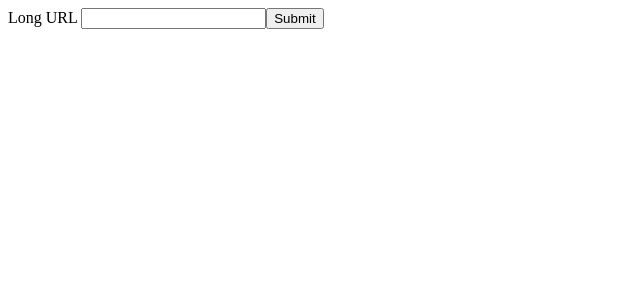
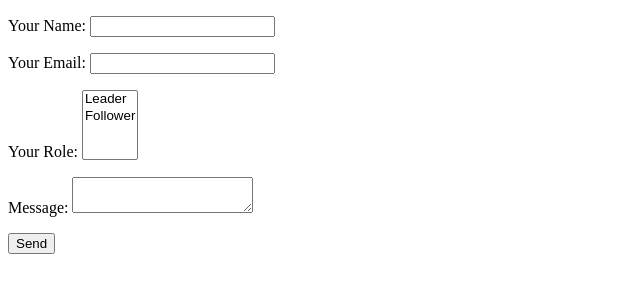
Before and after one commit to abohannon/redirect-tool, a Gatsby site: page /internal/redirect-tool in a window 1280 px wide. Shown: the whole page, without its empty margins (0-640 px from the left). Built offline with nearby package versions, Linux system fonts and the light colour scheme; Gatsby itself is replaced by a stand-in of ours.

Commit message:
wip form

```diff
--- a/src/pages/internal/redirect-tool.js
+++ b/src/pages/internal/redirect-tool.js
@@ -5,10 +5,25 @@
 const RedirectTool = props => {
   return (
     <Box width={600}>
-      <form name="redirect" method="POST" netlify>
-        <label>Long URL <input type="text" name="longUrl" /></label>
-
-        <button type="submit">Submit</button>
+      <form name="contact" method="POST" data-netlify="true">
+        <p>
+          <label>Your Name: <input type="text" name="name" /></label>
+        </p>
+        <p>
+          <label>Your Email: <input type="email" name="email" /></label>
+        </p>
+        <p>
+          <label>Your Role: <select name="role[]" multiple>
+            <option value="leader">Leader</option>
+            <option value="follower">Follower</option>
+          </select></label>
+        </p>
+        <p>
+          <label>Message: <textarea name="message"></textarea></label>
+        </p>
+        <p>
+          <button type="submit">Send</button>
+        </p>
       </form>
     </Box>
 
```
